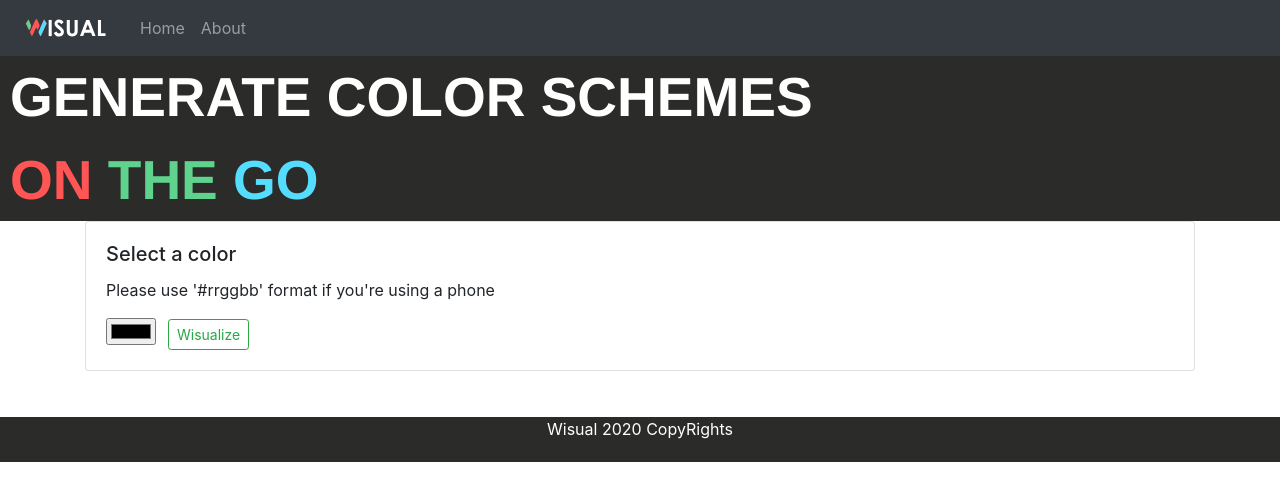
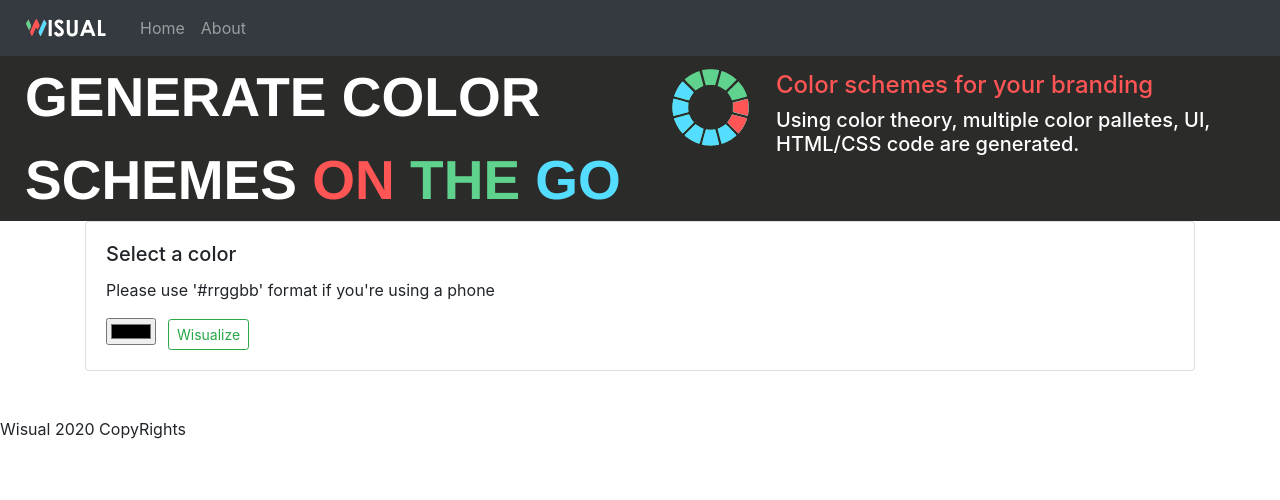
Before and after one commit to osmanvee/Wisual, a React (Create React App) app: page / in a window 1280 px wide. Shown: the top 500 px of the page. Built offline with nearby package versions, Linux system fonts and the light colour scheme.

Commit message:
Adding css gen button code

```diff
--- a/src/App.js
+++ b/src/App.js
@@ -64,10 +64,10 @@
 
 
 
-        <footer>
+        <footer3>
           <p>Wisual 2020 CopyRights</p>
 
-        </footer>
+        </footer3>
       </div>
 
   );
--- a/src/Displayers/ColorGenerator.js
+++ b/src/Displayers/ColorGenerator.js
@@ -16,6 +16,16 @@
 
 
 function GenerateColors(props) {
+
+    const eh1 = {
+       color: props.color
+    };
+    const eh2 = {
+        color: generateComplementaryColor(props.color)
+     };
+     const eh3 = {
+        color: hexSubtractModifier(props.color, 40, 40, 40)
+     };
 
     let div = '';
     let div2 = '';
@@ -59,6 +69,9 @@
                                 </Container>
                             </Col>
                 </Row>
+                <h1 style={eh1}>heading 1</h1>
+                <h2 style={eh2}>heading 2</h2>
+                <h3 style={eh2}>heading 2</h3>
             </Container>
 
 
--- a/src/Displayers/DisplayColour.js
+++ b/src/Displayers/DisplayColour.js
@@ -9,23 +9,50 @@
 import GenerateColors from './ColorGenerator';
 
 
+
 // Displaying a Colour Component
 // color: The Colour to be displayed
-function DisplayColour(props) {
+class DisplayColour extends React.Component{
+        constructor(props) {
+          super(props);
+          this.state = {
+              isSubmitted: false
+          }
+      }
+
+
+
+      render() {
+        function copyfunction() {
+                  /* Get the text field */
+          var copyText = document.getElementById("rand");
+
+          /* Select the text field */
+          copyText.select();
+          copyText.setSelectionRange(0, 99999); /*For mobile devices*/
+
+          /* Copy the text inside the text field */
+          document.execCommand("copy");
+
+          /* Alert the copied text */
+          alert("Copied the text: " + copyText.value);
+        }
+
+
           const mystyle = {
-      color: props.color,
-      backgroundColor: props.color,
+            color: this.props.color,
+            backgroundColor: this.props.color,
 
             border: "2px solid #2b2b29",
             borderRadius: "10px",
             fontFamily: "Arial",
 
-      hexValue: props.hex,
+            hexValue: this.props.hex,
 
           };
 
           const otherstyle = {
-      color: props.color,
+            color: this.props.color,
 
           };
 
@@ -38,7 +65,7 @@
           );
 
           const bar = (
-    <generateRGBbar color={props.color} />
+          <generateRGBbar color={this.props.color} />
           );
 
     return(
@@ -47,12 +74,16 @@
           <Row>
             <Col sm={4} id="tester69" >{imageBlock} </Col>
             <Col xs={5} >
-              <div id="tester">  <ProgressBar  label="R %" variant="danger" now={convertHexToRed(props.color)}  /> </div>
-              <div id="tester">  <ProgressBar  label="G %" variant="success" now={convertHexToGreen(props.color)} /> </div>
-              <div id="tester"> <ProgressBar label="B %" variant="info" now={convertHexToBlue(props.color)} /> </div>
+              <div id="tester">  <ProgressBar  label="R %" variant="danger" now={convertHexToRed(this.props.color)}  /> </div>
+              <div id="tester">  <ProgressBar  label="G %" variant="success" now={convertHexToGreen(this.props.color)} /> </div>
+              <div id="tester"> <ProgressBar label="B %" variant="info" now={convertHexToBlue(this.props.color)} /> </div>
                </Col>
             <Col id="tt">
-            HEX: {props.color}  {HextoRGBvalues(props.color)}
+            HEX: <b> {this.props.color} </b> {HextoRGBvalues(this.props.color)}
+
+
+
+
             </Col>
           </Row>
         </Container>
@@ -62,5 +93,6 @@
       </div>
     );
   }
+}
 
   export default DisplayColour;
--- a/src/components/About.js
+++ b/src/components/About.js
@@ -12,7 +12,7 @@
             <Container>
                 <h1>About Wisual</h1>
                 <p>
-                Wisual uses color theory to generate color schemes for your marketing needs!
+                Generating colour palettes using colour manupilations.
                 </p>
             </Container>
             </Jumbotron>
--- a/src/components/Home.js
+++ b/src/components/Home.js
@@ -6,21 +6,41 @@
 import '../index.css';
 import LoginForm from '../refLogin';
 import banner from '../images/banner.png';
-import { Button, InputGroup, FormControl, Container, Col, Row, Accordion, Form, Table } from 'react-bootstrap';
-
+import { Button, InputGroup, FormControl, Container, Col, Row, Accordion, Form, Table, Media } from 'react-bootstrap';
+import wheel from '../images/wheel.svg'
 function Home() {
 
     return(
         <div id="homeP">
             <Container id="dark" fluid>
             <Row>
-            <div className="title">GENERATE COLOR SCHEMES</div>
+                <Col>
+            <div className="title">GENERATE COLOR SCHEMES <span id="pink"> ON </span><span id="green">THE </span><span id="bluee">GO</span> </div>
+
+
+
+                </Col>
+                <Col>
+                <Media>
+                    <img
+                        width={100}
+                        height={100}
+                        className="mr-3"
+                        src={wheel}
+                        alt="Generic placeholder"
+                    />
+                    <Media.Body id="">
+                        <h4 id="pink2">Color schemes for your branding</h4>
+                        <h5 id="whitee">
+                       Using color theory, multiple color palletes, UI, HTML/CSS code are generated.
+                        </h5>
+                    </Media.Body>
+                    </Media>
+                </Col>
             </Row>
             <Row>
             <div className="title">
-               <span id="pink"> ON </span>
-               <span id="green">THE </span>
-                <span id="bluee">GO</span>
+
             </div>
             </Row>
             </Container>
--- a/src/index.css
+++ b/src/index.css
@@ -28,7 +28,7 @@
   color: white;
   align-self: center;
 }
-footer {
+.footer3 {
   left: 0;
   bottom: 0;
   width: 100%;
@@ -161,6 +161,13 @@
 #tester3{
 
 }
+
+#whitee {
+  color: white;
+}
+#htmlButton {
+  margin-top: 9px;
+}
 #homeP {
   margin-bottom: 40px;
 
@@ -187,6 +194,11 @@
 }
 #pink {
   color: #ff5555;
+}
+
+#pink2{
+  color: #ff5555;
+  padding-top: 15px;
 }
 .redd{
   font-weight: 550;
--- a/src/refLogin.js
+++ b/src/refLogin.js
@@ -27,9 +27,11 @@
 
     render() {
         let div = '';
+        let div2 = '';
         if(this.state.isSubmitted) {
             //MAIN HANDLING
-           div  = <GenerateColors color={this.input.value}  />
+           div  =<div>  <h5>Palette 1</h5> <GenerateColors color={this.input.value}  /> </div>
+           div2 =<div>  <h5>Palette 2</h5> <GenerateColors color={hexAddModifier(this.input.value, 40, 40, 40)} /> </div>
         }
       return (
         <div >
@@ -56,6 +58,7 @@
             </Card>
             <div id="inputCard">
           {div}
+          {div2}
           </div>
         </div>
       );
```
Also changed, not shown: src/Displayers/UIGenerator.js (+90 -17 lines), src/images/wheel.svg (added). Lines whose indentation alone changed are shown as unchanged.
